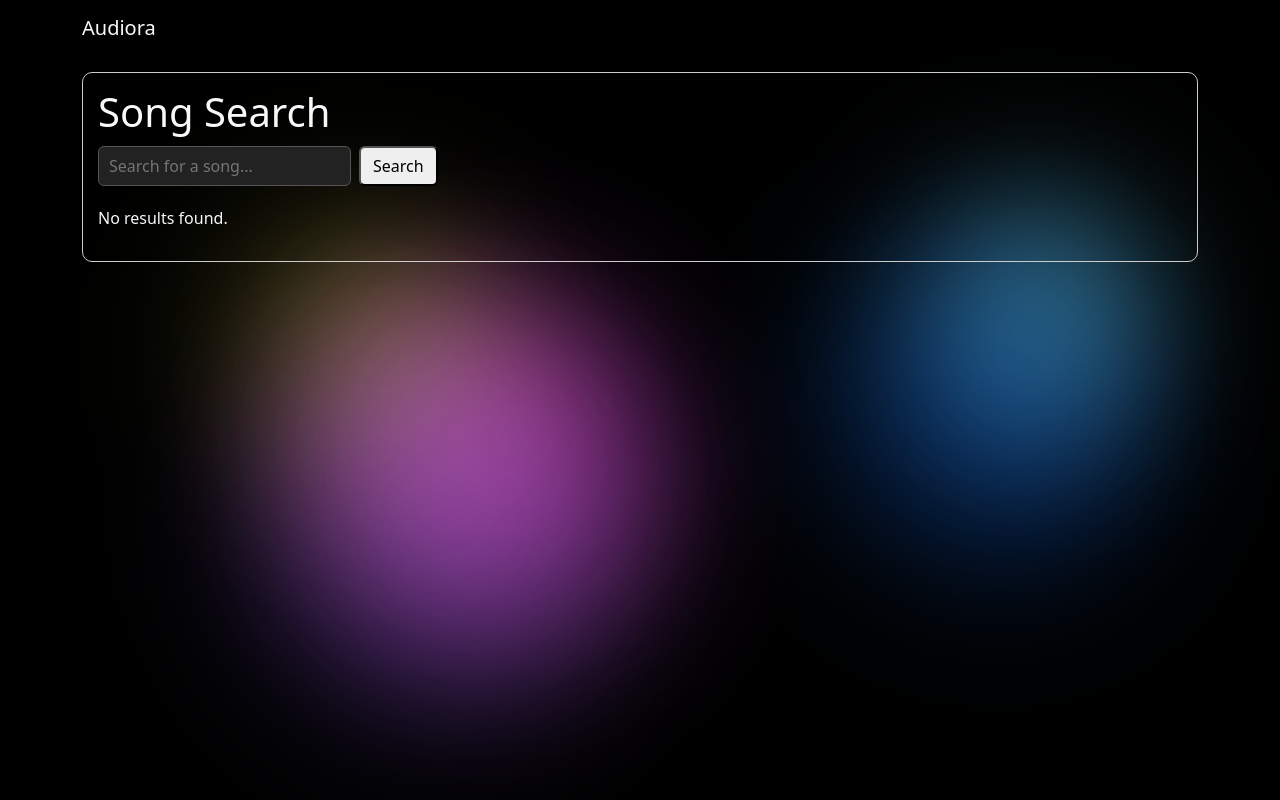
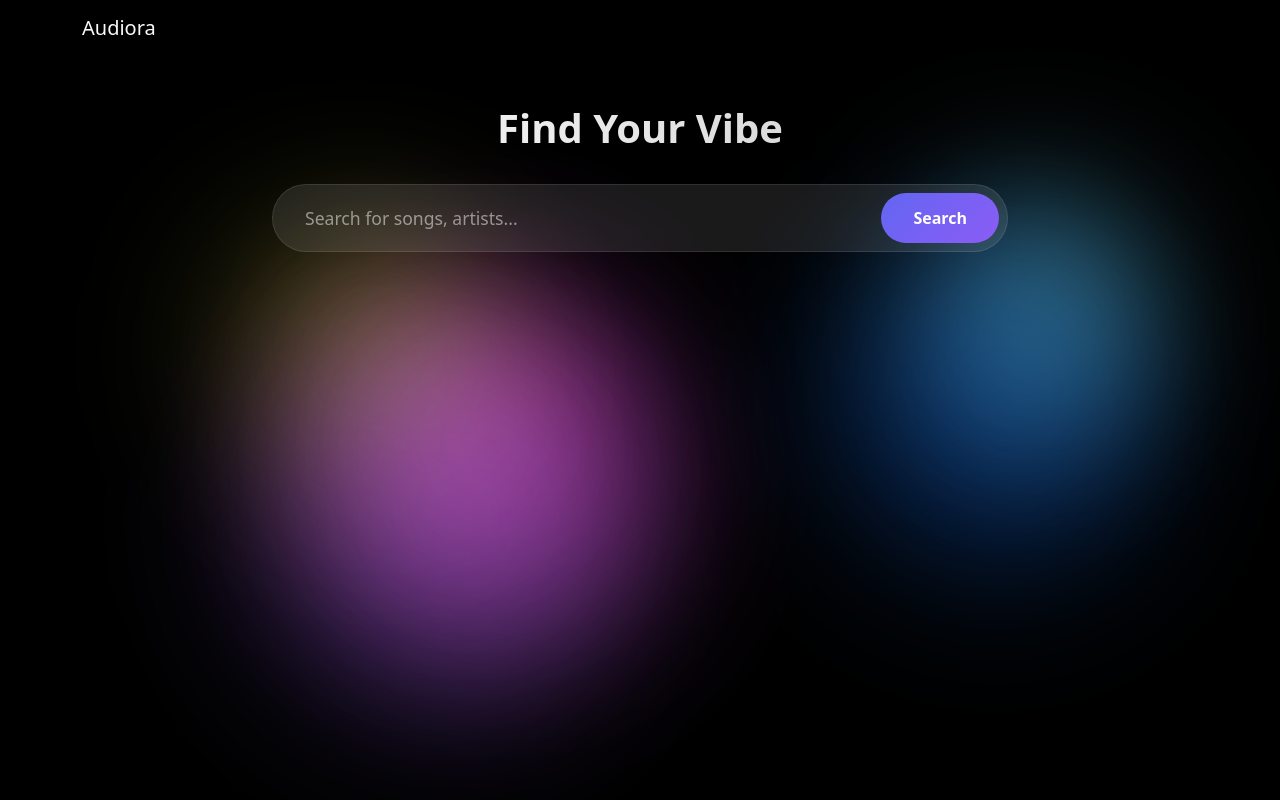
Before and after one commit to KrewKBer/Audiora, a React (Create React App) app in the folder ClientApp/: page /search in a window 1280 px wide. Built offline with nearby package versions, Linux system fonts and the light colour scheme.

Commit message:
Update Search UI: Modernize search bar, results list, and player controls

```diff
--- a/ClientApp/src/components/Search.css
+++ b/ClientApp/src/components/Search.css
@@ -1,52 +1,186 @@
-.search-content {
-  border-radius: 10px;
-  border: 1px solid #ccc;
-  padding: 15px;
+.search-container {
+  max-width: 800px;
+  margin: 0 auto;
+  padding: 2rem;
+  color: #fff;
 }
 
-.search-content h1,
-.search-content h3,
-.search-content p,
-.search-content label {
-  color: #f8f8f8;
+.search-title {
+  font-size: 2.5rem;
+  font-weight: 700;
+  margin-bottom: 2rem;
+  text-align: center;
+  background: linear-gradient(to right, #fff, #ccc);
+  -webkit-background-clip: text;
+  -webkit-text-fill-color: transparent;
 }
 
 .search-bar {
   display: flex;
-  gap: 8px;
-  margin: 10px 0 20px;
+  gap: 12px;
+  margin-bottom: 3rem;
+  background: rgba(255, 255, 255, 0.1);
+  padding: 8px;
+  border-radius: 50px;
+  border: 1px solid rgba(255, 255, 255, 0.1);
+  backdrop-filter: blur(10px);
 }
 
-.search-credentials {
-  margin-bottom: 16px;
+.search-input {
+  flex: 1;
+  background: transparent;
+  border: none;
+  padding: 12px 24px;
+  color: #fff;
+  font-size: 1.1rem;
+  outline: none;
 }
 
-.search-credentials input[type="text"],
-.search-credentials input[type="password"],
-.search-bar input[type="text"] {
-  padding: 6px 10px;
-  background: #222;
-  color: #eee;
-  border: 1px solid #555;
-  border-radius: 6px;
+.search-input::placeholder {
+  color: rgba(255, 255, 255, 0.5);
 }
 
-.search-credentials button,
-.search-bar button {
-  padding: 6px 12px;
-  border-radius: 6px;
+.search-btn {
+  background: linear-gradient(135deg, #6366f1, #8b5cf6);
+  color: white;
+  border: none;
+  padding: 12px 32px;
+  border-radius: 40px;
+  font-weight: 600;
+  font-size: 1rem;
+  cursor: pointer;
+  transition: all 0.3s ease;
+}
+
+.search-btn:hover {
+  transform: translateY(-1px);
+  box-shadow: 0 4px 12px rgba(99, 102, 241, 0.4);
+}
+
+.search-btn:disabled {
+  opacity: 0.7;
+  cursor: not-allowed;
 }
 
 .search-results {
-  margin-top: 10px;
+  display: flex;
+  flex-direction: column;
+  gap: 16px;
 }
 
-.search-results .track {
+.track {
   display: flex;
   align-items: center;
-  gap: 10px;
-  padding: 10px 0;
-  border-bottom: 1px solid #333;
+  background: rgba(255, 255, 255, 0.05);
+  padding: 12px 20px;
+  border-radius: 16px;
+  transition: all 0.2s ease;
+  border: 1px solid rgba(255, 255, 255, 0.05);
+}
+
+.track:hover {
+  background: rgba(255, 255, 255, 0.1);
+  transform: translateX(5px);
+}
+
+.track-image {
+  width: 56px;
+  height: 56px;
+  border-radius: 8px;
+  object-fit: cover;
+  margin-right: 16px;
+  box-shadow: 0 4px 8px rgba(0,0,0,0.2);
+}
+
+.track-info {
+  flex: 1;
+  min-width: 0; /* For text truncation */
+}
+
+.track-name {
+  font-weight: 600;
+  font-size: 1.1rem;
+  margin-bottom: 4px;
+  white-space: nowrap;
+  overflow: hidden;
+  text-overflow: ellipsis;
+}
+
+.track-artist {
+  color: rgba(255, 255, 255, 0.6);
+  font-size: 0.9rem;
+  white-space: nowrap;
+  overflow: hidden;
+  text-overflow: ellipsis;
+}
+
+.track-actions {
+  display: flex;
+  align-items: center;
+  gap: 16px;
+  margin-left: 16px;
+}
+
+.preview-player-wrapper {
+  display: flex;
+  align-items: center;
+  justify-content: center;
+}
+
+.btn-mini-player {
+  width: 40px;
+  height: 40px;
+  border-radius: 50%;
+  border: 2px solid rgba(255, 255, 255, 0.2);
+  background: transparent;
+  color: #fff;
+  display: flex;
+  align-items: center;
+  justify-content: center;
+  cursor: pointer;
+  transition: all 0.2s ease;
+  font-size: 14px;
+}
+
+.btn-mini-player:hover {
+  border-color: #1db954;
+  color: #1db954;
+  background: rgba(29, 185, 84, 0.1);
+}
+
+.btn-mini-player.playing {
+  border-color: #1db954;
+  background: #1db954;
+  color: #fff;
+}
+
+.btn-add-queue {
+  background: rgba(255, 255, 255, 0.1);
+  color: #fff;
+  border: none;
+  padding: 8px 16px;
+  border-radius: 20px;
+  font-size: 0.9rem;
+  font-weight: 500;
+  cursor: pointer;
+  transition: all 0.2s ease;
+  white-space: nowrap;
+}
+
+.btn-add-queue:hover {
+  background: #fff;
+  color: #000;
+}
+
+.search-status {
+  text-align: center;
+  color: rgba(255, 255, 255, 0.6);
+  margin-top: 2rem;
+  font-size: 1.1rem;
+}
+
+.search-status.error {
+  color: #fca5a5;
 }
 
 .search-results .track:last-child {
--- a/ClientApp/src/components/Search.js
+++ b/ClientApp/src/components/Search.js
@@ -1,7 +1,61 @@
-import React, { Component } from 'react';
+import React, { Component, useState, useRef } from 'react';
 import { useSongQueue } from './SongQueueContext';
 import './Search.css';
 import { YouTubePlayer } from './YouTubePlayer';
+
+const TrackItem = ({ track, onAddToQueue }) => {
+  const [isPlaying, setIsPlaying] = useState(false);
+  const audioRef = useRef(null);
+
+  const togglePlay = () => {
+    if (!audioRef.current) return;
+    if (isPlaying) {
+      audioRef.current.pause();
+    } else {
+      // Pause all other audios
+      document.querySelectorAll('audio').forEach(el => {
+          if(el !== audioRef.current) el.pause();
+      });
+      audioRef.current.play();
+    }
+    setIsPlaying(!isPlaying);
+  };
+
+  return (
+    <div className="track">
+      <img src={track.album?.images?.[0]?.url} alt={track.name} className="track-image" />
+      <div className="track-info">
+        <div className="track-name">{track.name}</div>
+        <div className="track-artist">{(track.artists || []).map(artist => artist.name).join(', ')}</div>
+      </div>
+
+      <div className="track-actions">
+        {track.preview_url ? (
+          <div className="preview-player-wrapper">
+            <button className={`btn-mini-player ${isPlaying ? 'playing' : ''}`} onClick={togglePlay}>
+               {isPlaying ? '❚❚' : '▶'}
+            </button>
+            <audio
+                ref={audioRef}
+                src={track.preview_url}
+                onEnded={() => setIsPlaying(false)}
+                onPause={() => setIsPlaying(false)}
+                onPlay={() => setIsPlaying(true)}
+            />
+          </div>
+        ) : (
+           <div className="preview-player-wrapper">
+             <YouTubePlayer query={`${track.name} ${(track.artists || []).map(a => a.name).join(', ')}`} />
+           </div>
+        )}
+
+        <button className="btn-add-queue" onClick={() => onAddToQueue([track])}>
+          Add to Queue
+        </button>
+      </div>
+    </div>
+  );
+};
 
 class SearchInternal extends Component {
   static displayName = SearchInternal.name;
@@ -53,37 +107,21 @@ class SearchInternal extends Component {
     const { searchResults, isSearching, error } = this.state;
 
     if (isSearching) {
-      return <p><span className="spinner spinner-dark"></span>Searching...</p>;
+      return <div className="search-status"><span className="spinner spinner-dark"></span>Searching...</div>;
     }
 
     if (error) {
-      return <p className="search-error">{error}</p>;
+      return <div className="search-status error">{error}</div>;
     }
 
     if (searchResults.length === 0) {
-      return <p>No results found.</p>;
+      return null;
     }
 
     return (
       <div className="search-results">
         {searchResults.map(track => (
-          <div key={track.id} className="track">
-            <img src={track.album?.images?.[0]?.url} alt={track.name} width="50" />
-            <div className="track-info">
-              <strong>{track.name}</strong>
-              <span>{(track.artists || []).map(artist => artist.name).join(', ')}</span>
-            </div>
-            <button onClick={() => this.props.addSongsToQueue([track])}>Add to Queue</button>
-            {track.preview_url ? (
-              <audio controls src={track.preview_url} />
-            ) : (
-              <div style={{ marginTop: 8, width: '100%' }}>
-                <YouTubePlayer
-                  query={`${track.name} ${(track.artists || []).map(a => a.name).join(', ')}`}
-                />
-              </div>
-            )}
-          </div>
+          <TrackItem key={track.id} track={track} onAddToQueue={this.props.addSongsToQueue} />
         ))}
       </div>
     );
@@ -91,19 +129,22 @@ class SearchInternal extends Component {
 
   render() {
     return (
-      <div className="search-content">
+      <div className="search-container">
         {this.state.isSearching && (
           <div className="page-loader-overlay"><div className="page-loader"></div></div>
         )}
-        <h1>Song Search</h1>
+        <h1 className="search-title">Find Your Vibe</h1>
         <form onSubmit={this.handleSearch} className="search-bar">
           <input
             type="text"
             value={this.state.searchQuery}
             onChange={this.handleSearchChange}
-            placeholder="Search for a song..."
+            placeholder="Search for songs, artists..."
+            className="search-input"
           />
-          <button type="submit" disabled={this.state.isSearching}>Search</button>
+          <button type="submit" disabled={this.state.isSearching} className="search-btn">
+            Search
+          </button>
         </form>
         {this.renderSearchResults()}
       </div>
```
